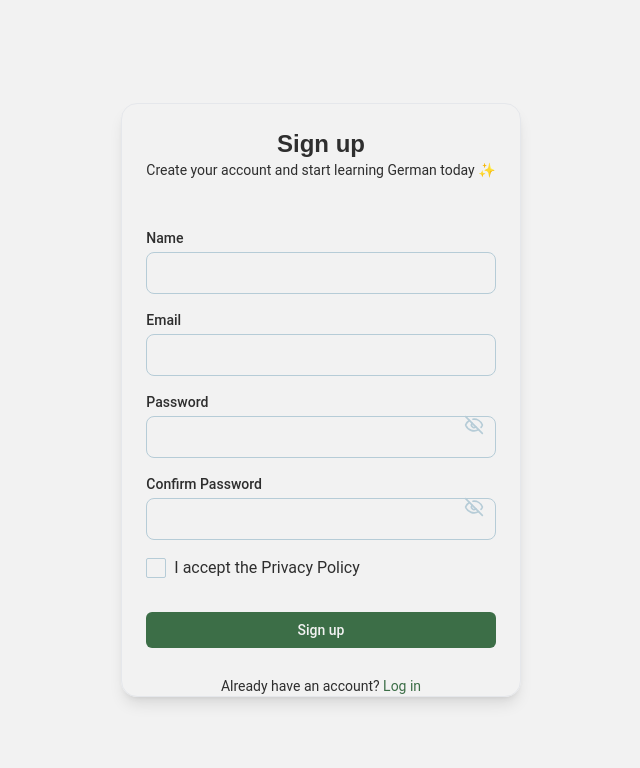
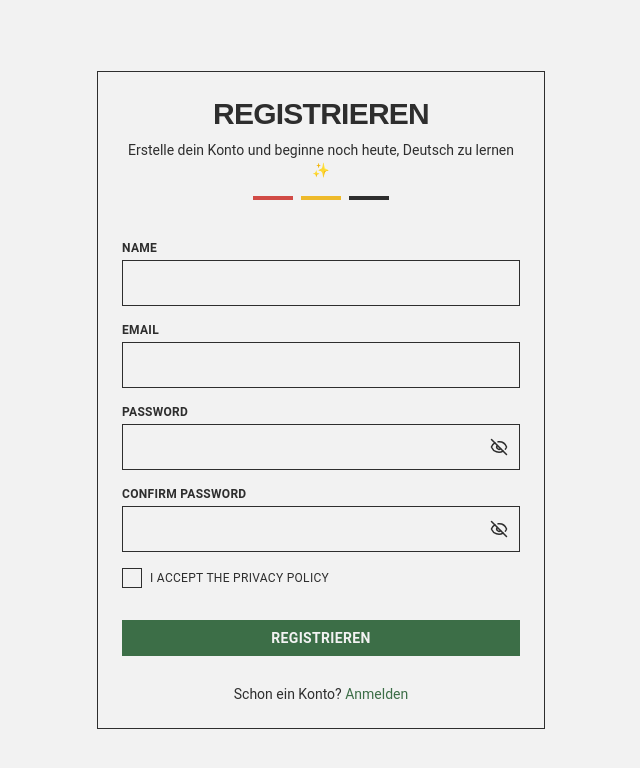
Before and after one commit to RisinaLiliia/SprechMitFront, a React (Vite) app: page /auth/register in a window 1280 px wide. Shown: the top 768 px of the page, without its empty margins (319-959 px from the left). Built offline with nearby package versions, Linux system fonts and the light colour scheme.

Commit message:
fix UI/UX

```diff
--- a/src/components/AuthPage/Forms/AuthForm.jsx
+++ b/src/components/AuthPage/Forms/AuthForm.jsx
@@ -24,20 +24,27 @@ export default function AuthForm({
   alternativeLinkText,
 }) {
   return (
-    <div className="flex justify-center items-center min-h-screen px-4 bg-background">
+    <div className="flex justify-center items-center min-h-screen px-4 bg-background font-main">
       <motion.div
         initial={{ opacity: 0, y: 10 }}
         animate={{ opacity: 1, y: 0 }}
-        transition={{ duration: 0.3, ease: "easeOut" }}
+        transition={{ duration: 0.4, ease: "easeOut" }}
+        className="w-full max-w-md"
       >
-        <Card className="w-full max-w-md rounded-2xl shadow-lg">
-          <CardHeader className="text-center mb-6">
-            <CardTitle className="text-2xl font-bold text-foreground">
+        <Card className="w-full border border-darkGray rounded-none shadow-none">
+          <CardHeader className="text-center mb-4">
+            <CardTitle className="text-3xl font-extrabold uppercase tracking-tight text-darkGray font-heading">
               {title}
             </CardTitle>
-            <CardDescription className="text-muted-foreground">
+            <CardDescription className="text-darkGray mt-2 mb-4">
               {description}
             </CardDescription>
+
+            <div className="flex justify-center gap-2 mt-4">
+              <span className="w-10 h-1 bg-red" />
+              <span className="w-10 h-1 bg-yellow" />
+              <span className="w-10 h-1 bg-darkGray" />
+            </div>
           </CardHeader>
 
           <CardContent>
@@ -53,7 +60,7 @@ export default function AuthForm({
                       key={field.name}
                       initial={{ opacity: 0, y: 5 }}
                       animate={{ opacity: 1, y: 0 }}
-                      transition={{ delay: index * 0.1, duration: 0.2 }}
+                      transition={{ delay: index * 0.05, duration: 0.2 }}
                     >
                       <FormField {...field} />
                     </motion.div>
@@ -62,16 +69,16 @@ export default function AuthForm({
                   <Button
                     type="submit"
                     disabled={isSubmitting}
-                    className="w-full mt-4"
+                    className="w-full mt-4 bg-green text-offWhite rounded-none font-bold uppercase tracking-wide hover:bg-yellow hover:text-darkGray transition-colors duration-200"
                   >
-                    {isSubmitting ? "Processing..." : submitText}
+                    {isSubmitting ? "..." : submitText}
                   </Button>
 
-                  <p className="text-center text-sm mt-3 text-muted-foreground">
+                  <p className="text-center text-sm mt-3 mb-6 text-darkGray">
                     {alternativeText}{" "}
                     <Link
                       to={alternativeLink}
-                      className="text-primary hover:underline"
+                      className="text-green hover:text-darkGray hover:underline transition-colors"
                     >
                       {alternativeLinkText}
                     </Link>
--- a/src/components/AuthPage/Forms/FormField.jsx
+++ b/src/components/AuthPage/Forms/FormField.jsx
@@ -7,7 +7,7 @@ export default function FormField({
   label,
   type = "text",
   placeholder,
-  autoComplete, // <--- добавлено
+  autoComplete,
 }) {
   const [showPassword, setShowPassword] = useState(false);
   const isPassword = type === "password";
@@ -15,18 +15,36 @@ export default function FormField({
   if (type === "checkbox") {
     return (
       <div className="flex flex-col">
-        <label className="inline-flex items-center gap-2 text-foreground">
-          <Field
+        <Field name={name}>
+          {({ field }) => (
+            <label className="relative inline-flex items-center gap-2 text-darkGray font-main text-xs uppercase tracking-wide cursor-pointer">
+              <input
                 type="checkbox"
-            name={name}
-            className="w-5 h-5 rounded-sm border border-lightGray bg-offWhite checked:bg-green checked:text-white focus:ring-2 focus:ring-green cursor-pointer appearance-none"
+                {...field}
+                checked={field.value}
+                className="w-5 h-5 border border-darkGray bg-offWhite appearance-none"
               />
+              {field.value && (
+                <span className="absolute left-0 top-0 w-5 h-5 flex items-center justify-center pointer-events-none">
+                  <svg
+                    className="w-3 h-3 text-green"
+                    fill="none"
+                    stroke="currentColor"
+                    strokeWidth="3"
+                    viewBox="0 0 24 24"
+                  >
+                    <path d="M5 13l4 4L19 7" />
+                  </svg>
+                </span>
+              )}
               {label}
             </label>
+          )}
+        </Field>
         <ErrorMessage
           name={name}
           component="div"
-          className="text-red-500 text-xs mt-1"
+          className="text-red text-xs mt-1"
         />
       </div>
     );
@@ -37,35 +55,40 @@ export default function FormField({
       {label && (
         <label
           htmlFor={name}
-          className="text-sm font-medium text-foreground mb-1"
+          className="text-xs font-bold uppercase text-darkGray mb-1 tracking-wide"
         >
           {label}
         </label>
       )}
 
-      <Field
+      <Field name={name}>
+        {({ field }) => (
+          <div className="relative w-full">
+            <input
+              {...field}
               id={name}
-        name={name}
-        type={isPassword && !showPassword ? "password" : type}
+              type={isPassword ? (showPassword ? "text" : "password") : type}
               placeholder={placeholder}
-        autoComplete={autoComplete} // <--- добавлено
-        className="w-full pr-10 py-2 px-3 rounded-lg border border-lightGray bg-offWhite text-darkGray focus:outline-none focus:ring-2 focus:ring-green transition-colors"
+              autoComplete={autoComplete}
+              className="w-full pr-10 py-3 px-3 border border-darkGray bg-offWhite text-darkGray text-sm font-main rounded-none focus:outline-none focus:ring-2 focus:ring-green focus:border-green transition-colors"
             />
-
             {isPassword && (
               <button
                 type="button"
                 onClick={() => setShowPassword(!showPassword)}
-          className="absolute right-3 top-1/2 transform -translate-y-1/2 text-lightGray"
+                className="absolute inset-y-0 right-3 flex items-center justify-center text-darkGray hover:text-green"
               >
-          {showPassword ? <Eye size={20} /> : <EyeOff size={20} />}
+                {showPassword ? <Eye size={18} /> : <EyeOff size={18} />}
               </button>
             )}
+          </div>
+        )}
+      </Field>
 
       <ErrorMessage
         name={name}
         component="div"
-        className="text-red-500 text-xs mt-1"
+        className="text-red text-xs mt-1"
       />
     </div>
   );
--- a/src/components/AuthPage/Forms/LoginForm.jsx
+++ b/src/components/AuthPage/Forms/LoginForm.jsx
@@ -8,16 +8,16 @@ export default function LoginForm() {
 
   return (
     <AuthForm
-      title="Log in"
-      description="Access your personalized German learning journey 🚀"
+      title="Anmelden"
+      description="Greife auf deine personalisierte Deutschlern-Reise zu 🚀"
       initialValues={loginInitialValues}
       validationSchema={loginSchema}
       fields={loginFields}
       onSubmit={handleSubmit}
-      submitText="Log in"
-      alternativeText="Don’t have an account?"
+      submitText="Anmelden"
+      alternativeText="Noch kein Konto?"
       alternativeLink="/auth/register"
-      alternativeLinkText="Sign up"
+      alternativeLinkText="Registrieren"
     />
   );
 }
--- a/src/components/AuthPage/Forms/RegistrationForm.jsx
+++ b/src/components/AuthPage/Forms/RegistrationForm.jsx
@@ -12,16 +12,16 @@ export default function RegistrationForm() {
 
   return (
     <AuthForm
-      title="Sign up"
-      description="Create your account and start learning German today ✨"
+      title="Registrieren"
+      description="Erstelle dein Konto und beginne noch heute, Deutsch zu lernen ✨"
       initialValues={registerInitialValues}
       validationSchema={registerSchema}
       fields={registerFields}
       onSubmit={handleSubmit}
-      submitText="Sign up"
-      alternativeText="Already have an account?"
+      submitText="Registrieren"
+      alternativeText="Schon ein Konto?"
       alternativeLink="/auth/login"
-      alternativeLinkText="Log in"
+      alternativeLinkText="Anmelden"
     />
   );
 }
--- a/src/components/WelcomeScreen/WelcomeScreen.jsx
+++ b/src/components/WelcomeScreen/WelcomeScreen.jsx
@@ -1,42 +1,62 @@
 import { Link } from "react-router-dom";
 import { Button } from "@/components/ui/button";
+import { motion } from "framer-motion";
 
 export default function WelcomeScreen() {
   return (
-    <div className="flex flex-col items-center justify-center min-h-screen text-center gap-6 px-4 bg-darkGray transition-colors">
-      <h1 className="text-3xl font-light text-yellow">SprechMit</h1>
+    <div className="flex flex-col items-center justify-center min-h-screen bg-background px-6 text-center font-main">
+      <motion.div
+        initial={{ opacity: 0, y: 30 }}
+        animate={{ opacity: 1, y: 0 }}
+        transition={{ duration: 0.6 }}
+        className="w-full max-w-md"
+      >
+        {/* Заголовок в строгом стиле */}
+        <h1 className="text-5xl font-extrabold uppercase tracking-tight text-darkGray mb-6 font-heading">
+          SprechMit
+        </h1>
 
-      <p className="text-lg text-offWhite">
-        Welcome to the app! Please log in or register to continue.
+        {/* Акцентные линии Bauhaus-style */}
+        <div className="flex justify-center gap-2 mb-8">
+          <span className="w-12 h-1 bg-red" />
+          <span className="w-12 h-1 bg-yellow" />
+          <span className="w-12 h-1 bg-darkGray" />
+        </div>
+
+        {/* Лаконичный текст на немецком */}
+        <p className="text-lg text-darkGray mb-10 leading-relaxed">
+          Willkommen. Lerne Deutsch klar, direkt und modern. Bitte anmelden oder
+          registrieren.
         </p>
 
-      <div className="flex gap-4 w-full max-w-xs">
+        {/* Кнопки */}
+        <div className="flex gap-4">
           <Button
             asChild
             variant="outline"
-          className="flex-1 border-green text-green"
+            className="flex-1 border-darkGray text-darkGray hover:bg-darkGray hover:text-offWhite transition-all duration-200"
           >
             <Link
               to="/auth/login"
-            className="flex-1 focus:outline-none focus-visible:ring-2 focus-visible:ring-green-700 hover:bg-green-700 hover:text-white transition-colors duration-200"
+              className="flex-1 py-2 uppercase font-bold tracking-wide"
             >
-            Login
+              Anmelden
             </Link>
           </Button>
-
           <Button
             asChild
             variant="default"
-          className="flex-1 bg-green text-offWhite"
+            className="flex-1 bg-green text-offWhite hover:bg-yellow hover:text-darkGray transition-all duration-200"
           >
             <Link
               to="/auth/register"
-            className="flex-1 focus:outline-none focus-visible:ring-2 focus-visible:ring-green-700 hover:bg-green-700 transition-colors duration-200"
+              className="flex-1 py-2 uppercase font-bold tracking-wide"
             >
-            Register
+              Registrieren
             </Link>
           </Button>
         </div>
+      </motion.div>
     </div>
   );
 }
--- a/src/components/ui/button.jsx
+++ b/src/components/ui/button.jsx
@@ -12,15 +12,19 @@ function Button({
   const Comp = asChild ? Slot : "button";
 
   const baseClasses =
-    "inline-flex items-center justify-center rounded-md font-medium transition-all disabled:pointer-events-none disabled:opacity-50";
+    "inline-flex items-center justify-center rounded-md font-medium transition-all duration-150 ease-in-out disabled:pointer-events-none disabled:opacity-50 focus:outline-none focus-visible:ring-2 focus-visible:ring-green-700";
 
   const variantClasses = {
-    default: "bg-primary text-primary-foreground hover:bg-primary/90",
-    destructive: "bg-red-500 text-white hover:bg-red-600",
-    outline: "border border-border bg-transparent hover:bg-muted",
-    secondary: "bg-secondary text-secondary-foreground hover:bg-secondary/90",
-    ghost: "bg-transparent hover:bg-accent hover:text-accent-foreground",
-    link: "text-primary underline-offset-4 hover:underline",
+    default:
+      "bg-green text-offWhite hover:brightness-90 active:brightness-75 active:scale-95",
+    outline:
+      "border border-green text-green bg-transparent hover:bg-green hover:text-offWhite hover:brightness-95 active:brightness-75 active:scale-95",
+    destructive:
+      "bg-red text-offWhite hover:brightness-95 active:brightness-75 active:scale-95",
+    secondary:
+      "bg-yellow text-darkGray hover:brightness-95 active:brightness-75",
+    ghost: "bg-transparent hover:bg-lightGray hover:text-darkGray",
+    link: "text-green underline-offset-4 hover:underline",
   };
 
   const sizeClasses = {
--- a/src/components/ui/card.jsx
+++ b/src/components/ui/card.jsx
@@ -6,7 +6,7 @@ function Card({ className, ...props }) {
     <div
       className={cn(
         "bg-card text-card-foreground flex flex-col gap-6 rounded-xl border border-border shadow-sm transition-colors",
-        className,
+        className
       )}
       {...props}
     />
@@ -27,9 +27,7 @@ function CardTitle({ className, ...props }) {
 }
 
 function CardDescription({ className, ...props }) {
-  return (
-    <p className={cn("text-sm text-muted-foreground", className)} {...props} />
-  );
+  return <p className={cn("text-sm text-darkGray", className)} {...props} />;
 }
 
 function CardContent({ className, ...props }) {
@@ -41,7 +39,7 @@ function CardFooter({ className, ...props }) {
     <div
       className={cn(
         "flex items-center px-6 pt-6 border-t border-border",
-        className,
+        className
       )}
       {...props}
     />
```
Lines whose indentation alone changed are shown as unchanged.
